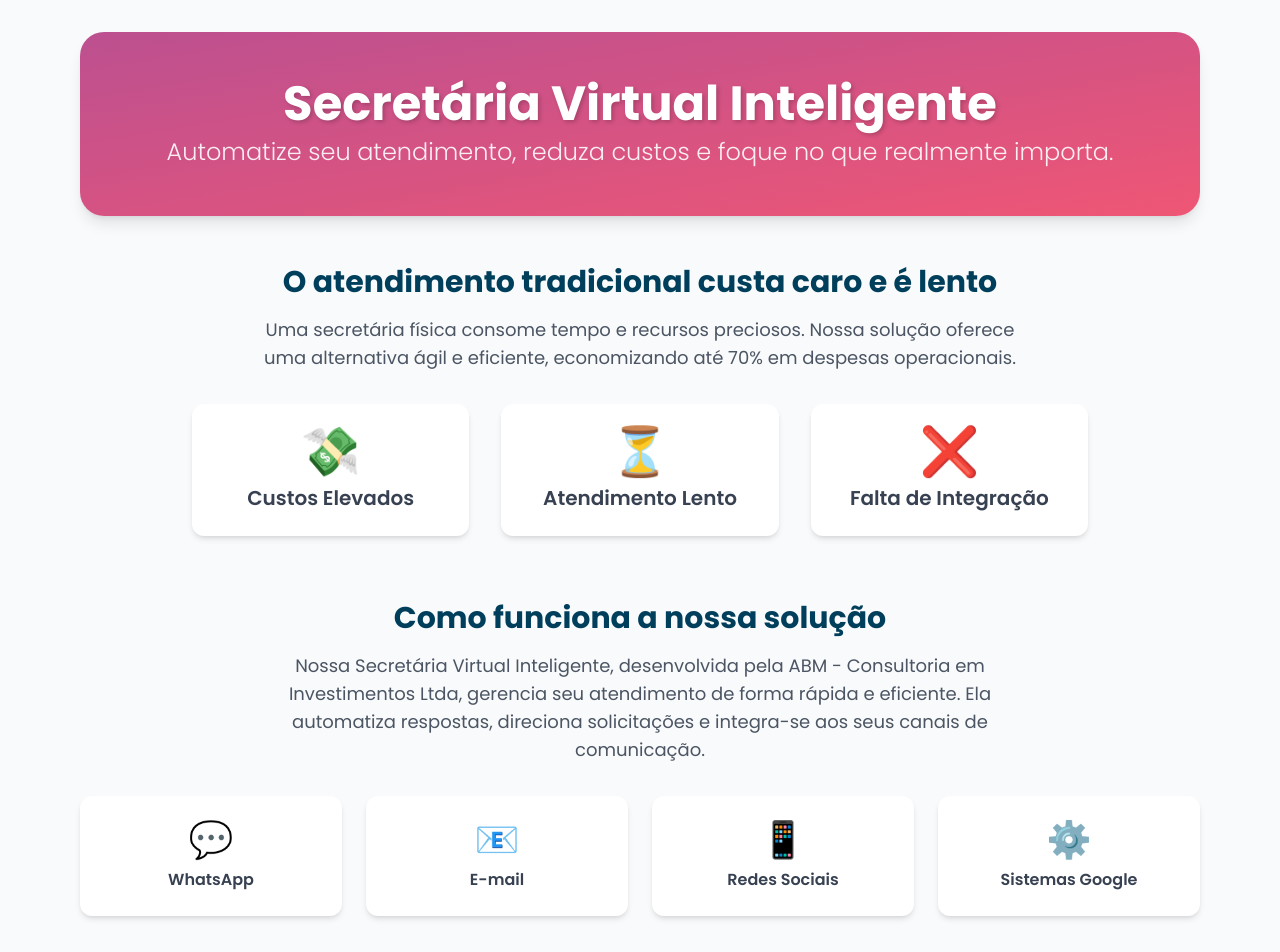
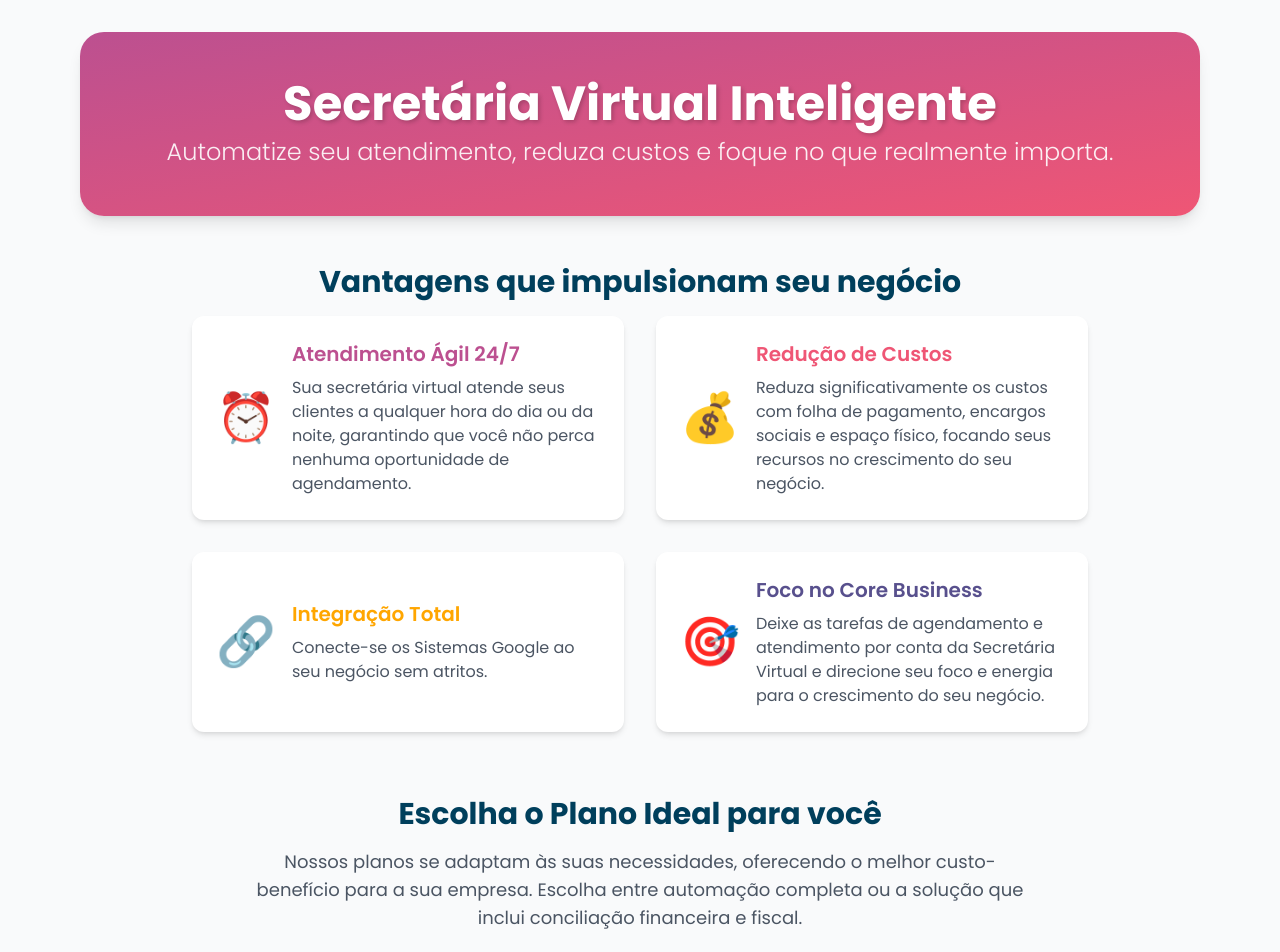
Before and after one commit to abminvestimentos-cyber/apresentacao-secretaria, a plain HTML site: page index.html in a window 1280 px wide. Shown: the top 952 px of the page. Drawn offline with nearby package versions, Linux system fonts and the light colour scheme.

Commit message:
Update index.html

```diff
--- a/index.html
+++ b/index.html
@@ -61,48 +61,36 @@
             <p class="text-xl md:text-2xl font-light opacity-90">Automatize seu atendimento, reduza custos e foque no que realmente importa.</p>
         </section>
 
-        <section id="traditional-cost" class="mb-16">
-            <h2 class="text-3xl font-bold text-center mb-4 text-[#003f5c]">O atendimento tradicional custa caro e é lento</h2>
-            <p class="text-lg text-center text-gray-600 mb-8 max-w-3xl mx-auto">
-                Uma secretária física consome tempo e recursos preciosos. Nossa solução oferece uma alternativa ágil e eficiente, economizando até 70% em despesas operacionais.
-            </p>
-            <div class="grid md:grid-cols-3 gap-8 text-center max-w-4xl mx-auto">
-                <div class="bg-white p-6 rounded-xl shadow-md transition-transform transform hover:scale-105">
-                    <div class="text-5xl font-bold text-[#bc5090] mb-2">💸</div>
-                    <p class="text-xl font-semibold text-gray-700">Custos Elevados</p>
+        <section id="advantages" class="mb-16">
+            <h2 class="text-3xl font-bold text-center mb-4 text-[#003f5c]">Vantagens que impulsionam seu negócio</h2>
+            <div class="grid md:grid-cols-2 gap-8 max-w-4xl mx-auto">
+                <div class="bg-white p-6 rounded-xl shadow-md transition-transform transform hover:scale-105 flex items-center">
+                    <div class="text-5xl text-[#bc5090] mr-4">⏰</div>
+                    <div>
+                        <h3 class="text-xl font-semibold mb-2 text-[#bc5090]">Atendimento Ágil 24/7</h3>
+                        <p class="text-gray-600">Sua secretária virtual atende seus clientes a qualquer hora do dia ou da noite, garantindo que você não perca nenhuma oportunidade de agendamento.</p>
+                    </div>
                 </div>
-                <div class="bg-white p-6 rounded-xl shadow-md transition-transform transform hover:scale-105">
-                    <div class="text-5xl font-bold text-[#ef5675] mb-2">⏳</div>
-                    <p class="text-xl font-semibold text-gray-700">Atendimento Lento</p>
+                <div class="bg-white p-6 rounded-xl shadow-md transition-transform transform hover:scale-105 flex items-center">
+                    <div class="text-5xl text-[#ef5675] mr-4">💰</div>
+                    <div>
+                        <h3 class="text-xl font-semibold mb-2 text-[#ef5675]">Redução de Custos</h3>
+                        <p class="text-gray-600">Reduza significativamente os custos com folha de pagamento, encargos sociais e espaço físico, focando seus recursos no crescimento do seu negócio.</p>
+                    </div>
                 </div>
-                <div class="bg-white p-6 rounded-xl shadow-md transition-transform transform hover:scale-105">
-                    <div class="text-5xl font-bold text-[#ffa600] mb-2">❌</div>
-                    <p class="text-xl font-semibold text-gray-700">Falta de Integração</p>
+                <div class="bg-white p-6 rounded-xl shadow-md transition-transform transform hover:scale-105 flex items-center">
+                    <div class="text-5xl text-[#ffa600] mr-4">🔗</div>
+                    <div>
+                        <h3 class="text-xl font-semibold mb-2 text-[#ffa600]">Integração Total</h3>
+                        <p class="text-gray-600">Conecte-se os Sistemas Google ao seu negócio sem atritos.</p>
+                    </div>
                 </div>
-            </div>
-        </section>
-
-        <section id="solution-work" class="mb-16">
-            <h2 class="text-3xl font-bold text-center mb-4 text-[#003f5c]">Como funciona a nossa solução</h2>
-            <p class="text-lg text-center text-gray-600 mb-8 max-w-3xl mx-auto">
-                Nossa Secretária Virtual Inteligente, desenvolvida pela ABM - Consultoria em Investimentos Ltda, gerencia seu atendimento de forma rápida e eficiente. Ela automatiza respostas, direciona solicitações e integra-se aos seus canais de comunicação.
-            </p>
-            <div class="flex flex-col items-center gap-6 md:flex-row md:justify-center">
-                <div class="bg-white p-6 rounded-xl shadow-md text-center transition-transform transform hover:scale-105 flex-1">
-                    <div class="text-4xl mb-2 text-[#bc5090]">💬</div>
-                    <p class="font-semibold text-gray-700">WhatsApp</p>
-                </div>
-                <div class="bg-white p-6 rounded-xl shadow-md text-center transition-transform transform hover:scale-105 flex-1">
-                    <div class="text-4xl mb-2 text-[#ef5675]">📧</div>
-                    <p class="font-semibold text-gray-700">E-mail</p>
-                </div>
-                <div class="bg-white p-6 rounded-xl shadow-md text-center transition-transform transform hover:scale-105 flex-1">
-                    <div class="text-4xl mb-2 text-[#ffa600]">📱</div>
-                    <p class="font-semibold text-gray-700">Redes Sociais</p>
-                </div>
-                <div class="bg-white p-6 rounded-xl shadow-md text-center transition-transform transform hover:scale-105 flex-1">
-                    <div class="text-4xl mb-2 text-[#58508d]">⚙️</div>
-                    <p class="font-semibold text-gray-700">Sistemas Google</p>
+                <div class="bg-white p-6 rounded-xl shadow-md transition-transform transform hover:scale-105 flex items-center">
+                    <div class="text-5xl text-[#58508d] mr-4">🎯</div>
+                    <div>
+                        <h3 class="text-xl font-semibold mb-2 text-[#58508d]">Foco no Core Business</h3>
+                        <p class="text-gray-600">Deixe as tarefas de agendamento e atendimento por conta da Secretária Virtual e direcione seu foco e energia para o crescimento do seu negócio.</p>
+                    </div>
                 </div>
             </div>
         </section>
@@ -158,28 +146,6 @@
                     <p class="text-4xl font-bold text-[#003f5c] mb-2">R$ 449,25</p>
                     <p class="text-lg text-gray-500 mb-4">/mês <span class="text-sm">(total R$ 5.391,00 - 25% OFF)</span></p>
                     <a href="https://wa.me/5562993249524?text=Ol%C3%A1!%20Gostaria%20de%20mais%20informa%C3%A7%C3%B5es%20sobre%20o%20Plano%20Anual%20com%20Concilia%C3%A7%C3%A3o%20Financeira%20e%20Fiscal%20e%20se%20poss%C3%ADvel%20agendar%20uma%20demonstra%C3%A7%C3%A3o" class="inline-block mt-4 w-full bg-gradient-to-r from-[#bc5090] to-[#ef5675] text-white font-bold py-3 px-8 rounded-full shadow-lg hover:shadow-xl transition-shadow">Falar com Consultor</a>
-                </div>
-            </div>
-        </section>
-
-        <section id="advantages" class="mb-16">
-            <h2 class="text-3xl font-bold text-center mb-4 text-[#003f5c]">Vantagens que impulsionam seu negócio</h2>
-            <div class="grid md:grid-cols-2 gap-8 max-w-4xl mx-auto">
-                <div class="bg-white p-6 rounded-xl shadow-md transition-transform transform hover:scale-105">
-                    <h3 class="text-xl font-semibold mb-2 text-[#bc5090]">Atendimento Ágil 24/7</h3>
-                    <p class="text-gray-600">Sua secretária virtual atende seus clientes a qualquer hora do dia ou da noite, garantindo que você não perca nenhuma oportunidade de agendamento.</p>
-                </div>
-                <div class="bg-white p-6 rounded-xl shadow-md transition-transform transform hover:scale-105">
-                    <h3 class="text-xl font-semibold mb-2 text-[#ef5675]">Redução de Custos</h3>
-                    <p class="text-gray-600">Reduza significativamente os custos com folha de pagamento, encargos sociais e espaço físico, focando seus recursos no crescimento do seu negócio.</p>
-                </div>
-                <div class="bg-white p-6 rounded-xl shadow-md transition-transform transform hover:scale-105">
-                    <h3 class="text-xl font-semibold mb-2 text-[#ffa600]">Integração Total</h3>
-                    <p class="text-gray-600">Conecte-se os Sistemas Google ao seu negócio sem atritos.</p>
-                </div>
-                <div class="bg-white p-6 rounded-xl shadow-md transition-transform transform hover:scale-105">
-                    <h3 class="text-xl font-semibold mb-2 text-[#58508d]">Foco no Core Business</h3>
-                    <p class="text-gray-600">Deixe as tarefas de agendamento e atendimento por conta da Secretária Virtual e direcione seu foco e energia para o crescimento do seu negócio.</p>
                 </div>
             </div>
         </section>
@@ -264,7 +230,7 @@
                             </div>
                             <div class="flex justify-center items-center mt-1">
                                 <div class="w-4 h-4 rounded-full mr-2" style="background-color: #ffa600;"></div>
-                                <p class="text-gray-700">Com Secretária Virtual: 40%</p>
+                                <p class="text-gray-700">Com Secretária Virtual: 10%</p>
                             </div>
                         </div>
                     </div>
@@ -272,10 +238,34 @@
             </div>
         </section>
 
+        <section id="solution-benefits" class="mb-16">
+            <h2 class="text-3xl font-bold text-center mb-4 text-[#003f5c]">Benefícios da nossa solução</h2>
+            <p class="text-lg text-center text-gray-600 mb-8 max-w-3xl mx-auto">
+                Nossa Secretária Virtual, desenvolvida pela ABM - Consultoria em Investimentos Ltda, transforma a maneira como sua empresa se comunica.
+            </p>
+            <div class="grid md:grid-cols-3 gap-8 text-center max-w-4xl mx-auto">
+                <div class="bg-white p-6 rounded-xl shadow-md transition-transform transform hover:scale-105">
+                    <div class="text-5xl font-bold text-[#bc5090] mb-2">⚡</div>
+                    <p class="text-xl font-semibold text-gray-700">Atendimento 24/7</p>
+                    <p class="text-gray-600">Disponibilidade total para seu cliente, a qualquer hora.</p>
+                </div>
+                <div class="bg-white p-6 rounded-xl shadow-md transition-transform transform hover:scale-105">
+                    <div class="text-5xl font-bold text-[#ef5675] mb-2">⭐</div>
+                    <p class="text-xl font-semibold text-gray-700">Comunicação Proativa</p>
+                    <p class="text-gray-600">Automatize confirmações, lembretes e mensagens personalizadas.</p>
+                </div>
+                <div class="bg-white p-6 rounded-xl shadow-md transition-transform transform hover:scale-105">
+                    <div class="text-5xl font-bold text-[#ffa600] mb-2">📈</div>
+                    <p class="text-xl font-semibold text-gray-700">Análise de Dados</p>
+                    <p class="text-gray-600">Obtenha relatórios e insights para otimizar seus processos.</p>
+                </div>
+            </div>
+        </section>
+
         <section id="contact" class="bg-gradient-to-br from-[#bc5090] to-[#ef5675] text-white p-12 rounded-xl text-center shadow-lg">
             <h2 class="text-3xl font-bold mb-4 text-shadow-custom">Pronto para automatizar seu atendimento?</h2>
             <p class="text-xl mb-6 font-light opacity-90">Entre em contato e descubra como a Secretária Virtual Inteligente pode transformar o seu negócio.</p>
-            <a href="https://wa.me/5562993249524?text=Ol%C3%A1%2C%20gostaria%20de%20agendar%20uma%20demonstra%C3%A7%C3%A3o%20da%20secret%C3%A1ria." class="inline-block bg-white text-[#ef5675] font-bold py-3 px-8 rounded-full shadow-lg hover:shadow-xl transition-shadow transform hover:scale-105">Agendar Demonstração</a>
+            <a href="https://wa.me/5562993249524?text=Ol%C3%A1!%20Gostaria%20de%20mais%20informa%C3%A7%C3%B5es%20sobre%20as%20solu%C3%A7%C3%B5es%20de%20automa%C3%A7%C3%A3o%20e%20se%20poss%C3%ADvel%20agendar%20uma%20demonstra%C3%A7%C3%A3o" class="inline-block bg-white text-[#ef5675] font-bold py-3 px-8 rounded-full shadow-lg hover:shadow-xl transition-shadow transform hover:scale-105">Agendar Demonstração</a>
             <div class="mt-6">
                 <p class="font-light">Também disponível por:</p>
                 <p class="font-bold">Telefone: (62) 99324-9524</p>
@@ -337,7 +327,7 @@
                 data: {
                     labels: ['Secretária Tradicional', 'Secretária Virtual'],
                     datasets: [{
-                        data: [60, 40],
+                        data: [60, 10],
                         backgroundColor: ['#58508d', '#ffa600']
                     }]
                 },
```
